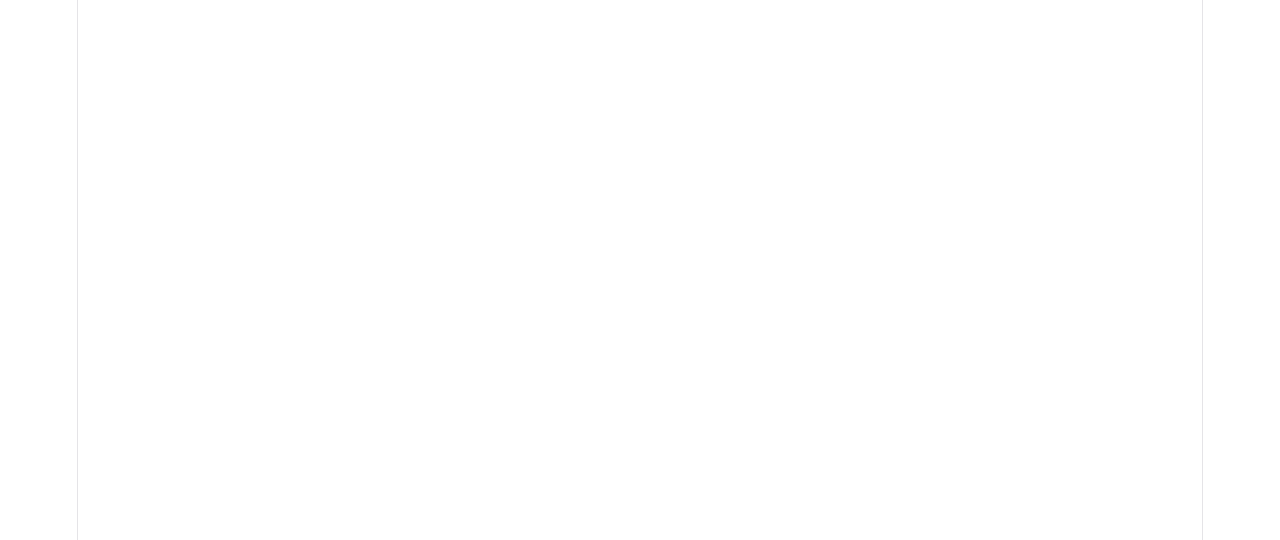
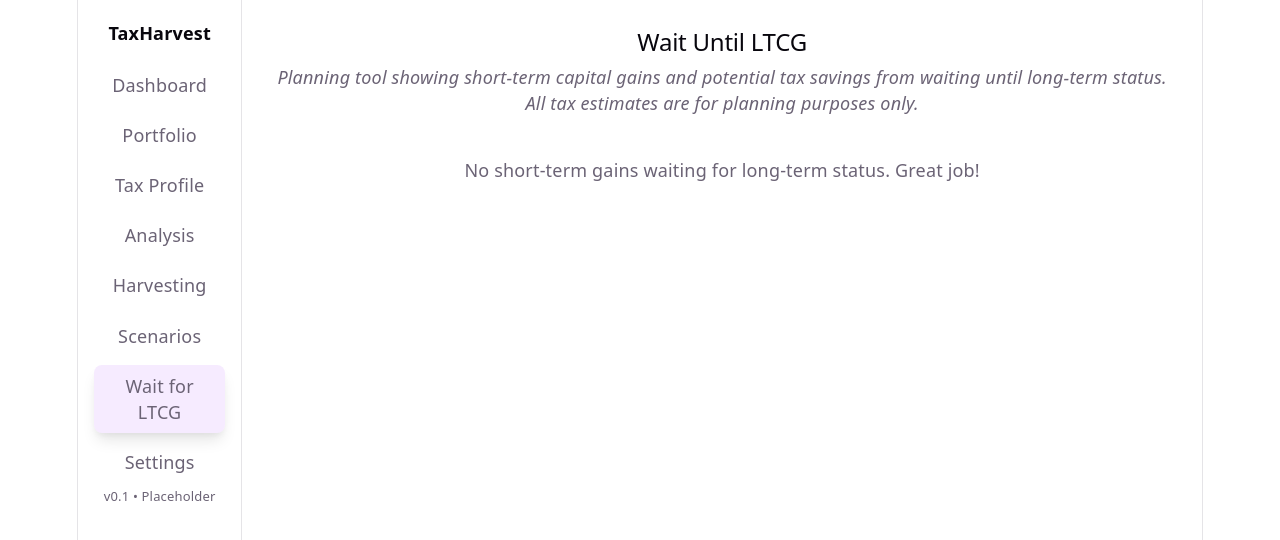
Before and after one commit to pradeepakkineni-sketch/TaxHarvest, a React (Vite) app in the folder frontend/: page /wait-for-ltcg in a window 1280 px wide. Before the commit this address had no page. Shown: the top 540 px of the page. Built offline with nearby package versions, Linux system fonts and the light colour scheme.

Commit message:
Add wait until LTCG analyzer v1

```diff
--- a/frontend/src/App.tsx
+++ b/frontend/src/App.tsx
@@ -7,6 +7,7 @@ import TaxProfile from './pages/TaxProfile'
 import Analysis from './pages/Analysis'
 import TaxLossHarvesting from './pages/TaxLossHarvesting'
 import Scenarios from './pages/Scenarios'
+import WaitForLTCG from './pages/WaitForLTCG'
 import Settings from './pages/Settings'
 
 export default function App() {
@@ -21,6 +22,7 @@ export default function App() {
             <Route path="analysis" element={<Analysis />} />
             <Route path="harvesting" element={<TaxLossHarvesting />} />
             <Route path="scenarios" element={<Scenarios />} />
+            <Route path="wait-for-ltcg" element={<WaitForLTCG />} />
             <Route path="settings" element={<Settings />} />
           </Route>
         </Routes>
--- a/frontend/src/components/Sidebar.tsx
+++ b/frontend/src/components/Sidebar.tsx
@@ -12,6 +12,7 @@ export default function Sidebar() {
         <NavLink to="/analysis" className="nav-item">Analysis</NavLink>
         <NavLink to="/harvesting" className="nav-item">Harvesting</NavLink>
         <NavLink to="/scenarios" className="nav-item">Scenarios</NavLink>
+        <NavLink to="/wait-for-ltcg" className="nav-item">Wait for LTCG</NavLink>
         <NavLink to="/settings" className="nav-item">Settings</NavLink>
       </nav>
       <div className="sb-footer">v0.1 • Placeholder</div>
--- /dev/null
+++ b/frontend/src/pages/WaitForLTCG.tsx
@@ -0,0 +1,158 @@
+import { useMemo } from 'react'
+import { usePortfolio } from '../context/PortfolioContext'
+
+const SHORT_TERM_MARGINAL_RATE = 0.24
+const LONG_TERM_CAPITAL_GAINS_RATE = 0.15
+
+interface LTCGCandidate {
+  id: string
+  ticker: string
+  shares: number
+  buyDate: string
+  sellDate: string
+  gain: number
+  holdingDays: number
+  daysRemainingUntilLT: number
+  estimatedShortTermTax: number
+  estimatedLongTermTax: number
+  estimatedTaxSavings: number
+}
+
+export default function WaitForLTCG() {
+  const portfolio = usePortfolio()
+  const { transactions } = portfolio
+
+  const candidates = useMemo<LTCGCandidate[]>(() => {
+    return transactions
+      .map((tx) => {
+        const costBasis = tx.shares * tx.buyPrice
+        const saleProceeds = tx.shares * tx.sellPrice
+        const gain = saleProceeds - costBasis
+
+        const buyDateObj = new Date(tx.buyDate)
+        const sellDateObj = new Date(tx.sellDate)
+        const holdingDays = Math.floor(
+          (sellDateObj.getTime() - buyDateObj.getTime()) / (1000 * 60 * 60 * 24),
+        )
+
+        const isShortTerm = holdingDays <= 365
+        const hasGain = gain > 0
+
+        if (!isShortTerm || !hasGain) {
+          return null
+        }
+
+        const daysRemainingUntilLT = Math.max(0, 366 - holdingDays)
+        const estimatedShortTermTax = gain * SHORT_TERM_MARGINAL_RATE
+        const estimatedLongTermTax = gain * LONG_TERM_CAPITAL_GAINS_RATE
+        const estimatedTaxSavings = estimatedShortTermTax - estimatedLongTermTax
+
+        return {
+          id: tx.id,
+          ticker: tx.ticker,
+          shares: tx.shares,
+          buyDate: tx.buyDate,
+          sellDate: tx.sellDate,
+          gain,
+          holdingDays,
+          daysRemainingUntilLT,
+          estimatedShortTermTax,
+          estimatedLongTermTax,
+          estimatedTaxSavings,
+        }
+      })
+      .filter((item): item is LTCGCandidate => item !== null)
+      .sort((a, b) => b.estimatedTaxSavings - a.estimatedTaxSavings)
+  }, [transactions])
+
+  const totalPotentialSavings = useMemo(
+    () => candidates.reduce((sum, c) => sum + c.estimatedTaxSavings, 0),
+    [candidates],
+  )
+
+  return (
+    <section>
+      <h2>Wait Until LTCG</h2>
+      <p>
+        <em>
+          Planning tool showing short-term capital gains and potential tax savings from waiting
+          until long-term status. All tax estimates are for planning purposes only.
+        </em>
+      </p>
+
+      {candidates.length === 0 ? (
+        <div className="empty-state">
+          <p>No short-term gains waiting for long-term status. Great job!</p>
+        </div>
+      ) : (
+        <>
+          <div className="summary-cards" style={{ marginBottom: '2rem' }}>
+            <div className="card">
+              <div className="card-label">Short-Term Gains Waiting</div>
+              <div className="card-value">{candidates.length}</div>
+            </div>
+            <div className="card">
+              <div className="card-label">Total Estimated Tax Savings</div>
+              <div className="card-value">${totalPotentialSavings.toFixed(2)}</div>
+            </div>
+            <div className="card">
+              <div className="card-label">Avg. Days to Wait</div>
+              <div className="card-value">
+                {Math.round(
+                  candidates.reduce((sum, c) => sum + c.daysRemainingUntilLT, 0) /
+                    candidates.length,
+                )}
+              </div>
+            </div>
+          </div>
+
+          <div className="table-card">
+            <table className="ltcg-analyzer">
+              <thead>
+                <tr>
+                  <th>Ticker</th>
+                  <th>Shares</th>
+                  <th>Buy Date</th>
+                  <th>Sell Date</th>
+                  <th>Holding Days</th>
+                  <th>Days Until LT</th>
+                  <th>Gain</th>
+                  <th>Est. ST Tax (24%)</th>
+                  <th>Est. LT Tax (15%)</th>
+                  <th>Est. Tax Savings</th>
+                </tr>
+              </thead>
+              <tbody>
+                {candidates.map((candidate) => (
+                  <tr key={candidate.id}>
+                    <td><strong>{candidate.ticker}</strong></td>
+                    <td>{candidate.shares}</td>
+                    <td>{candidate.buyDate}</td>
+                    <td>{candidate.sellDate}</td>
+                    <td>{candidate.holdingDays}</td>
+                    <td className={candidate.daysRemainingUntilLT === 0 ? 'ready' : ''}>
+                      {candidate.daysRemainingUntilLT}
+                    </td>
+                    <td>${candidate.gain.toFixed(2)}</td>
+                    <td>${candidate.estimatedShortTermTax.toFixed(2)}</td>
+                    <td>${candidate.estimatedLongTermTax.toFixed(2)}</td>
+                    <td><strong>${candidate.estimatedTaxSavings.toFixed(2)}</strong></td>
+                  </tr>
+                ))}
+              </tbody>
+            </table>
+          </div>
+
+          <div style={{ marginTop: '2rem', padding: '1rem', backgroundColor: '#f5f5f5', borderRadius: '4px' }}>
+            <p>
+              <strong>How to use this:</strong> Transactions with fewer days remaining are close to
+              long-term status. Selling after holding for 366+ days qualifies for the lower 15%
+              long-term capital gains rate instead of the 24% short-term marginal rate. Tax estimates
+              assume the indicated rates and are for planning purposes.
+            </p>
+          </div>
+        </>
+      )}
+    </section>
+  )
+}
```
